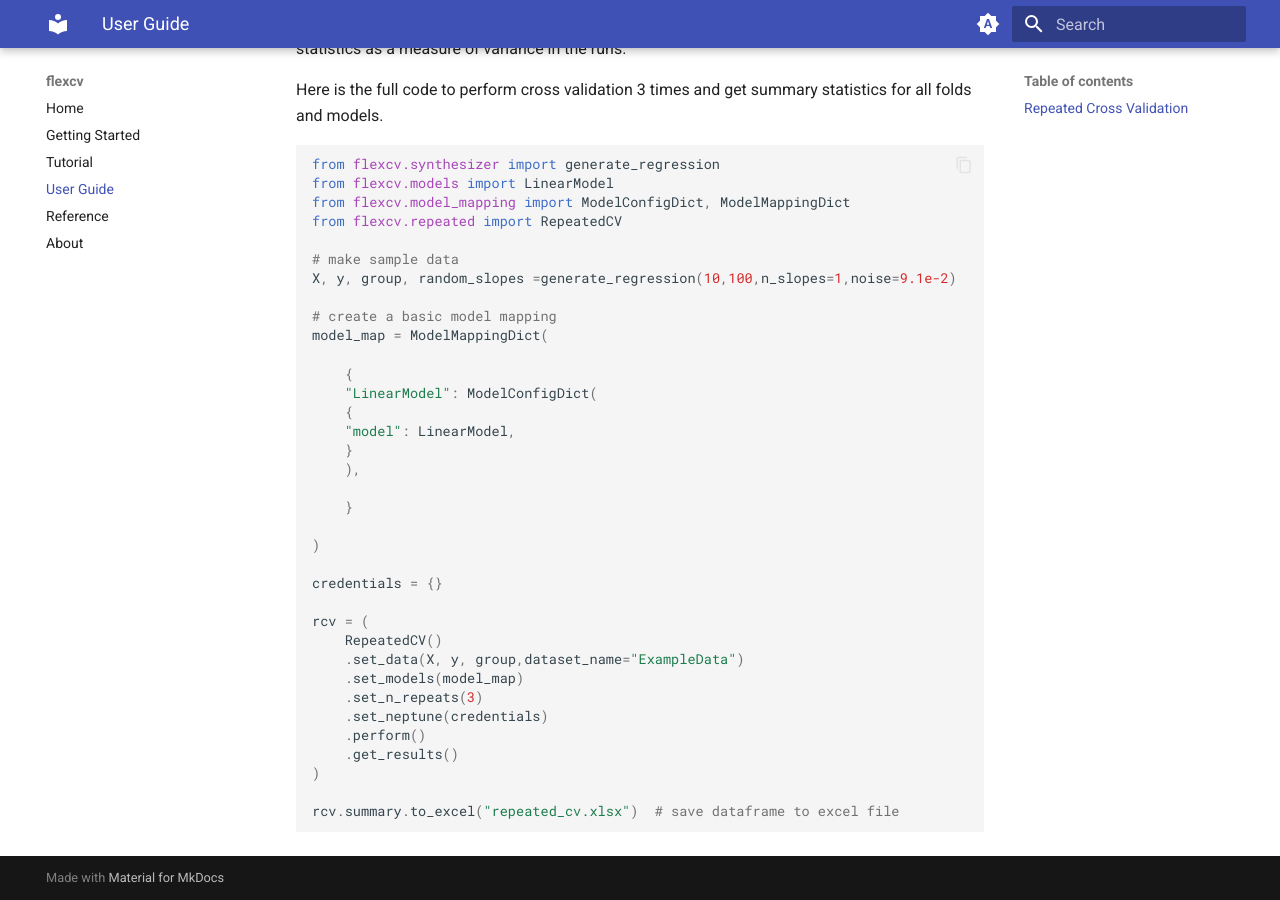
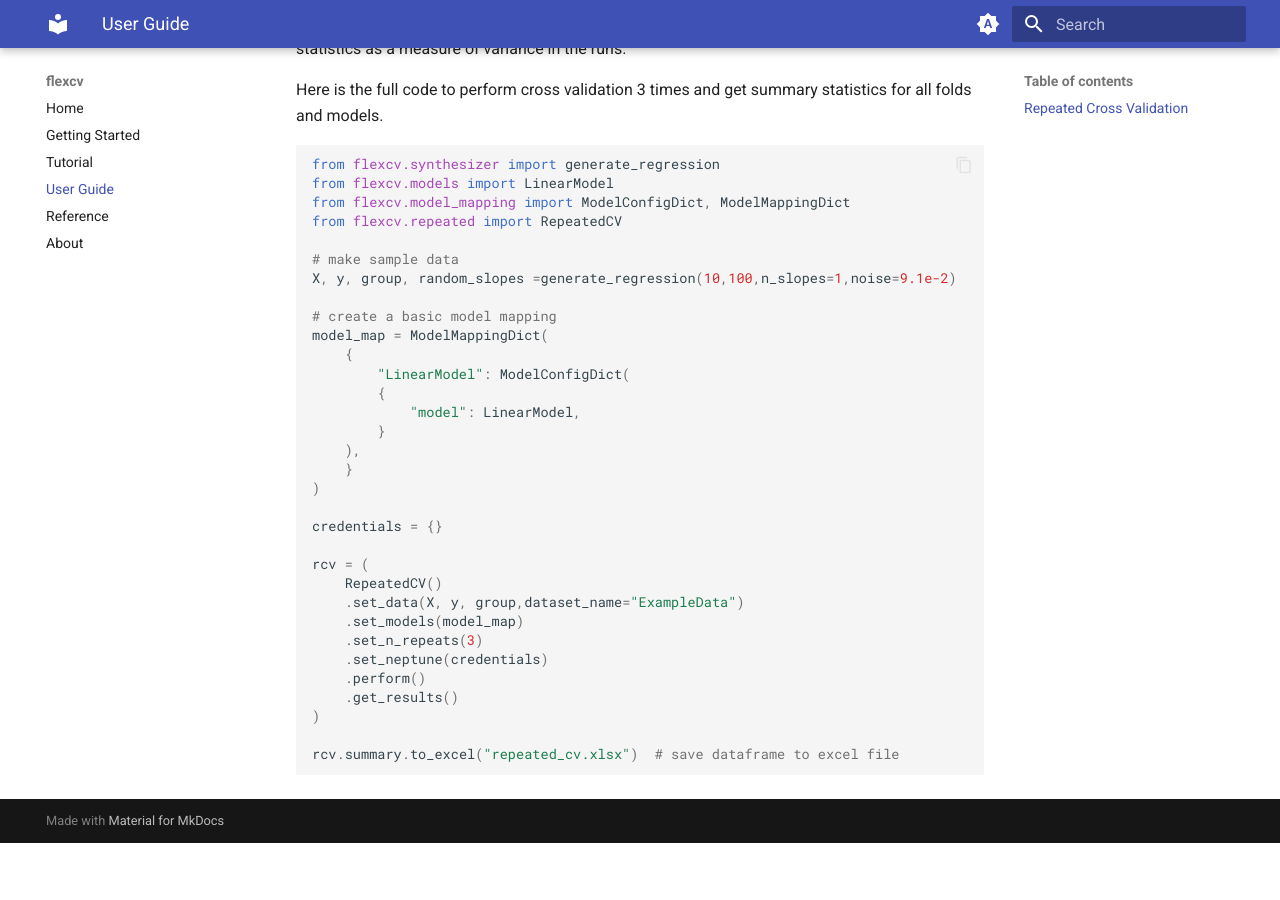
Before and after one commit to radlfabs/flexcv, an MkDocs documentation site: the page built from docs/user-guide.md, in a window 1280 px wide and 900 px high, scrolled down 801 px. Built offline with MkDocs 1.6.1 and Material for MkDocs 9.7.7, drawn with Linux system fonts in a browser that asks for light colours; after the commit the page ends 1644 px from its top, so only the background shows below that.

```diff
--- a/docs/user-guide.md
+++ b/docs/user-guide.md
@@ -29,16 +29,13 @@ X, y, group, random_slopes =generate_regression(10,100,n_slopes=1,noise=9.1e-2)
 
 # create a basic model mapping
 model_map = ModelMappingDict(
-
     {
-    "LinearModel": ModelConfigDict(
-    {
-    "model": LinearModel,
+    	"LinearModel": ModelConfigDict(
+    	{
+    		"model": LinearModel,
+    	}
+    ),
     }
-    ),
-
-    }
-
 )
 
 credentials = {}
```
